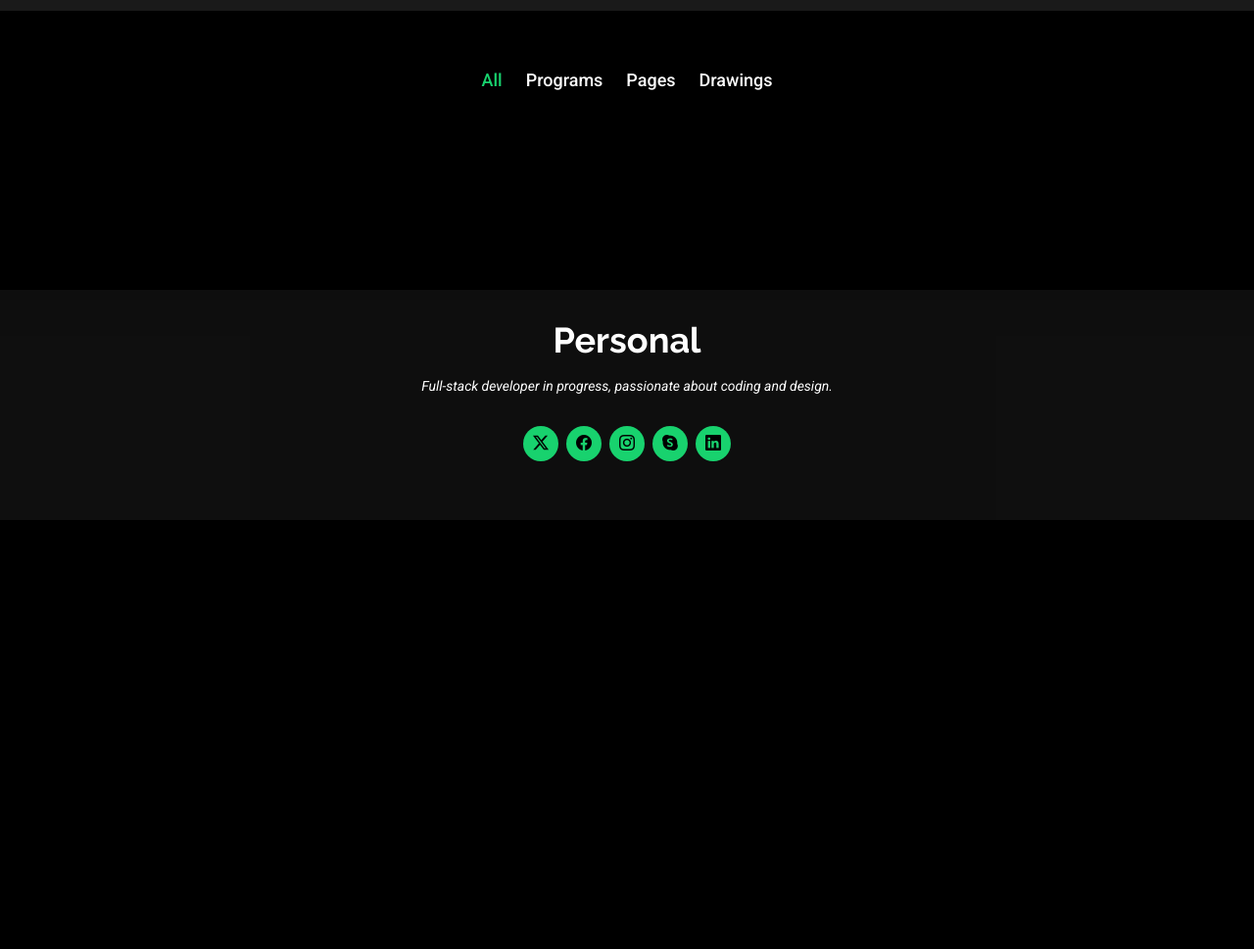
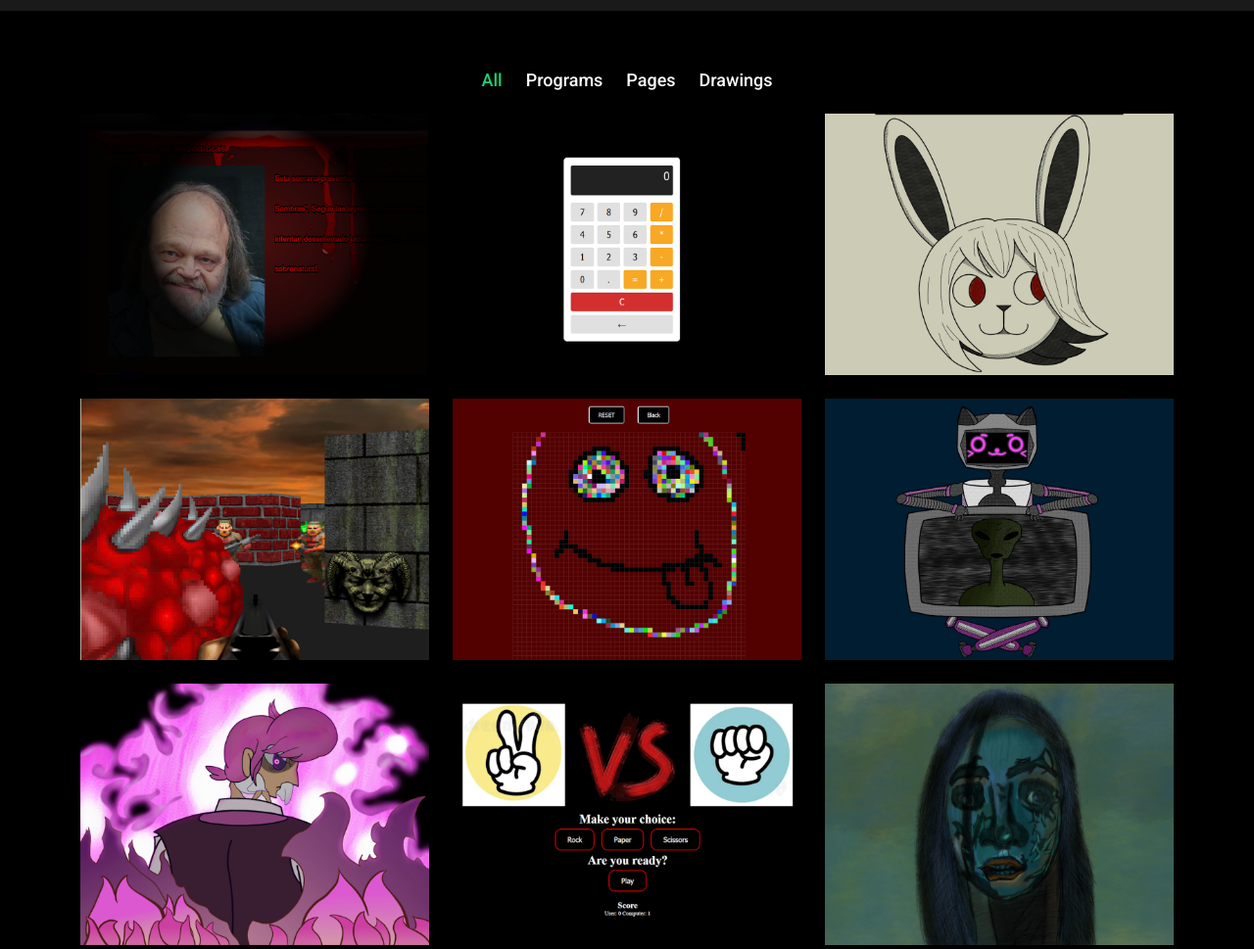
Before and after one commit to NicoGenstudent/Portafolio-profesional, a plain HTML site: page portfolio.html in a window 1280 px wide. Shown: the part 420-1389 px from the top of the page at 98% size. Before the commit the page ends 951 px from the top, so only its background shows below. Drawn offline with Linux system fonts and the light colour scheme; the site is published under a folder, as on GitHub Pages, so addresses that start at the root find nothing.

Commit message:
Fixed all images

```diff
--- a/portfolio.html
+++ b/portfolio.html
@@ -116,11 +116,11 @@
 
             <div class="col-lg-4 col-md-6 portfolio-item isotope-item filter-pages">
               <div class="portfolio-content h-100">
-                <img src="/Images/Proyectos/Blog.png" class="img-fluid" alt="">
+                <img src="Images/Proyectos/Blog.png" class="img-fluid" alt="">
                 <div class="portfolio-info">
                   <h4>Horror blog</h4>
                   <p>A simple, static web page designed for HTML and CSS practice.</p>
-                  <a href="/Images/Proyectos/Blog.png" title="App 1" data-gallery="portfolio-gallery-app" class="glightbox preview-link"><i class="bi bi-zoom-in"></i></a>
+                  <a href="Images/Proyectos/Blog.png" title="App 1" data-gallery="portfolio-gallery-app" class="glightbox preview-link"><i class="bi bi-zoom-in"></i></a>
                   <a href="portfolio-details.html" title="More Details" class="details-link"><i class="bi bi-link-45deg"></i></a>
                 </div>
               </div>
@@ -128,11 +128,11 @@
 
             <div class="col-lg-4 col-md-6 portfolio-item isotope-item filter-pages">
               <div class="portfolio-content h-100">
-                <img src="/Images/Proyectos/Calculator.png" class="img-fluid" alt="">
+                <img src="Images/Proyectos/Calculator.png" class="img-fluid" alt="">
                 <div class="portfolio-info">
                   <h4>Calculator</h4>
                   <p>A simple and functional calculator created for practicing JavaScript.</p>
-                  <a href="/Images/Proyectos/Calculator.png" title="Page 1" data-gallery="portfolio-gallery-pages" class="glightbox preview-link"><i class="bi bi-zoom-in"></i></a>
+                  <a href="Images/Proyectos/Calculator.png" title="Page 1" data-gallery="portfolio-gallery-pages" class="glightbox preview-link"><i class="bi bi-zoom-in"></i></a>
                   <a href="portfolio-details.html" title="More Details" class="details-link"><i class="bi bi-link-45deg"></i></a>
                 </div>
               </div>
@@ -140,11 +140,11 @@
 
             <div class="col-lg-4 col-md-6 portfolio-item isotope-item filter-drawings">
               <div class="portfolio-content h-100">
-                <img src="/Images/Proyectos/Carrot.png" class="img-fluid" alt="">
+                <img src="Images/Proyectos/Carrot.png" class="img-fluid" alt="">
                 <div class="portfolio-info">
                   <h4>Carrot</h4>
                   <p>A stylized fan art drawing of Carrot from the anime One Piece.</p>
-                  <a href="/Images/Proyectos/Carrot.png" title="Branding 1" data-gallery="portfolio-gallery-branding" class="glightbox preview-link"><i class="bi bi-zoom-in"></i></a>
+                  <a href="Images/Proyectos/Carrot.png" title="Branding 1" data-gallery="portfolio-gallery-branding" class="glightbox preview-link"><i class="bi bi-zoom-in"></i></a>
                   <a href="portfolio-details.html" title="More Details" class="details-link"><i class="bi bi-link-45deg"></i></a>
                 </div>
               </div>
@@ -152,11 +152,11 @@
 
             <div class="col-lg-4 col-md-6 portfolio-item isotope-item filter-app">
               <div class="portfolio-content h-100">
-                <img src="/Images/Proyectos/Doom.png" class="img-fluid" alt="">
+                <img src="Images/Proyectos/Doom.png" class="img-fluid" alt="">
                 <div class="portfolio-info">
                   <h4>Doom</h4>
                   <p>A basic recreation of the game DOOM 1993 using Python.</p>
-                  <a href="/Images/Proyectos/Doom.png" title="Books 1" data-gallery="portfolio-gallery-books" class="glightbox preview-link"><i class="bi bi-zoom-in"></i></a>
+                  <a href="Images/Proyectos/Doom.png" title="Books 1" data-gallery="portfolio-gallery-books" class="glightbox preview-link"><i class="bi bi-zoom-in"></i></a>
                   <a href="portfolio-details.html" title="More Details" class="details-link"><i class="bi bi-link-45deg"></i></a>
                 </div>
               </div>
@@ -164,11 +164,11 @@
 
             <div class="col-lg-4 col-md-6 portfolio-item isotope-item filter-pages">
               <div class="portfolio-content h-100">
-                <img src="/Images/Proyectos/Etch-a-Sketch.png" class="img-fluid" alt="">
+                <img src="Images/Proyectos/Etch-a-Sketch.png" class="img-fluid" alt="">
                 <div class="portfolio-info">
                   <h4>Etch-a-Sketch</h4>
                   <p>Interactive Etch-a-Sketch app built with JavaScript.</p>
-                  <a href="/Images/Proyectos/Etch-a-Sketch.png" title="App 2" data-gallery="portfolio-gallery-app" class="glightbox preview-link"><i class="bi bi-zoom-in"></i></a>
+                  <a href="Images/Proyectos/Etch-a-Sketch.png" title="App 2" data-gallery="portfolio-gallery-app" class="glightbox preview-link"><i class="bi bi-zoom-in"></i></a>
                   <a href="portfolio-details.html" title="More Details" class="details-link"><i class="bi bi-link-45deg"></i></a>
                 </div>
               </div>
@@ -176,11 +176,11 @@
 
             <div class="col-lg-4 col-md-6 portfolio-item isotope-item filter-drawings">
               <div class="portfolio-content h-100">
-                <img src="/Images/Proyectos/Kerfus.png" class="img-fluid" alt="">
+                <img src="Images/Proyectos/Kerfus.png" class="img-fluid" alt="">
                 <div class="portfolio-info">
                   <h4>Kerfus</h4>
                   <p>Drawing of the robot Kerfus with an alien on a screen</p>
-                  <a href="/Images/Proyectos/Kerfus.png" title="Page 2" data-gallery="portfolio-gallery-pages" class="glightbox preview-link"><i class="bi bi-zoom-in"></i></a>
+                  <a href="./Images/Proyectos/Kerfus.png" title="Page 2" data-gallery="portfolio-gallery-pages" class="glightbox preview-link"><i class="bi bi-zoom-in"></i></a>
                   <a href="portfolio-details.html" title="More Details" class="details-link"><i class="bi bi-link-45deg"></i></a>
                 </div>
               </div>
@@ -188,11 +188,11 @@
 
             <div class="col-lg-4 col-md-6 portfolio-item isotope-item filter-drawings">
               <div class="portfolio-content h-100">
-                <img src="/Images/Proyectos/Lewis.png" class="img-fluid" alt="">
+                <img src="Images/Proyectos/Lewis.png" class="img-fluid" alt="">
                 <div class="portfolio-info">
                   <h4>Lewis</h4>
                   <p>Drawing of Lewis Pepper from the band Mystery Skulls</p>
-                  <a href="/Images/Proyectos/Lewis.png" title="Branding 2" data-gallery="portfolio-gallery-branding" class="glightbox preview-link"><i class="bi bi-zoom-in"></i></a>
+                  <a href="Images/Proyectos/Lewis.png" title="Branding 2" data-gallery="portfolio-gallery-branding" class="glightbox preview-link"><i class="bi bi-zoom-in"></i></a>
                   <a href="portfolio-details.html" title="More Details" class="details-link"><i class="bi bi-link-45deg"></i></a>
                 </div>
               </div>
@@ -200,11 +200,11 @@
 
             <div class="col-lg-4 col-md-6 portfolio-item isotope-item filter-pages">
               <div class="portfolio-content h-100">
-                <img src="/Images/Proyectos/Rock-Paper-Scissors.png" class="img-fluid" alt="">
+                <img src="Images/Proyectos/Rock-Paper-Scissors.png" class="img-fluid" alt="">
                 <div class="portfolio-info">
                   <h4>Rock Paper Scissors</h4>
                   <p>Simple Rock Paper Scissors game built with JavaScript.</p>
-                  <a href="/Images/Proyectos/Rock-Paper-Scissors.png" title="Books 2" data-gallery="portfolio-gallery-books" class="glightbox preview-link"><i class="bi bi-zoom-in"></i></a>
+                  <a href="Images/Proyectos/Rock-Paper-Scissors.png" title="Books 2" data-gallery="portfolio-gallery-books" class="glightbox preview-link"><i class="bi bi-zoom-in"></i></a>
                   <a href="portfolio-details.html" title="More Details" class="details-link"><i class="bi bi-link-45deg"></i></a>
                 </div>
               </div>
@@ -212,11 +212,11 @@
 
             <div class="col-lg-4 col-md-6 portfolio-item isotope-item filter-drawings">
               <div class="portfolio-content h-100">
-                <img src="/Images/Proyectos/Voices.png" class="img-fluid" alt="">
+                <img src="Images/Proyectos/Voices.png" class="img-fluid" alt="">
                 <div class="portfolio-info">
                   <h4>Voices</h4>
                   <p>Drawing of a face used as a coverart of the album "Everywhere at the end of time with voices"</p>
-                  <a href="/Images/Proyectos/Voices.png" title="App 3" data-gallery="portfolio-gallery-app" class="glightbox preview-link"><i class="bi bi-zoom-in"></i></a>
+                  <a href="Images/Proyectos/Voices.png" title="App 3" data-gallery="portfolio-gallery-app" class="glightbox preview-link"><i class="bi bi-zoom-in"></i></a>
                   <a href="portfolio-details.html" title="More Details" class="details-link"><i class="bi bi-link-45deg"></i></a>
                 </div>
               </div>
```
Also changed, not shown: about.html (+1 -1 lines).
